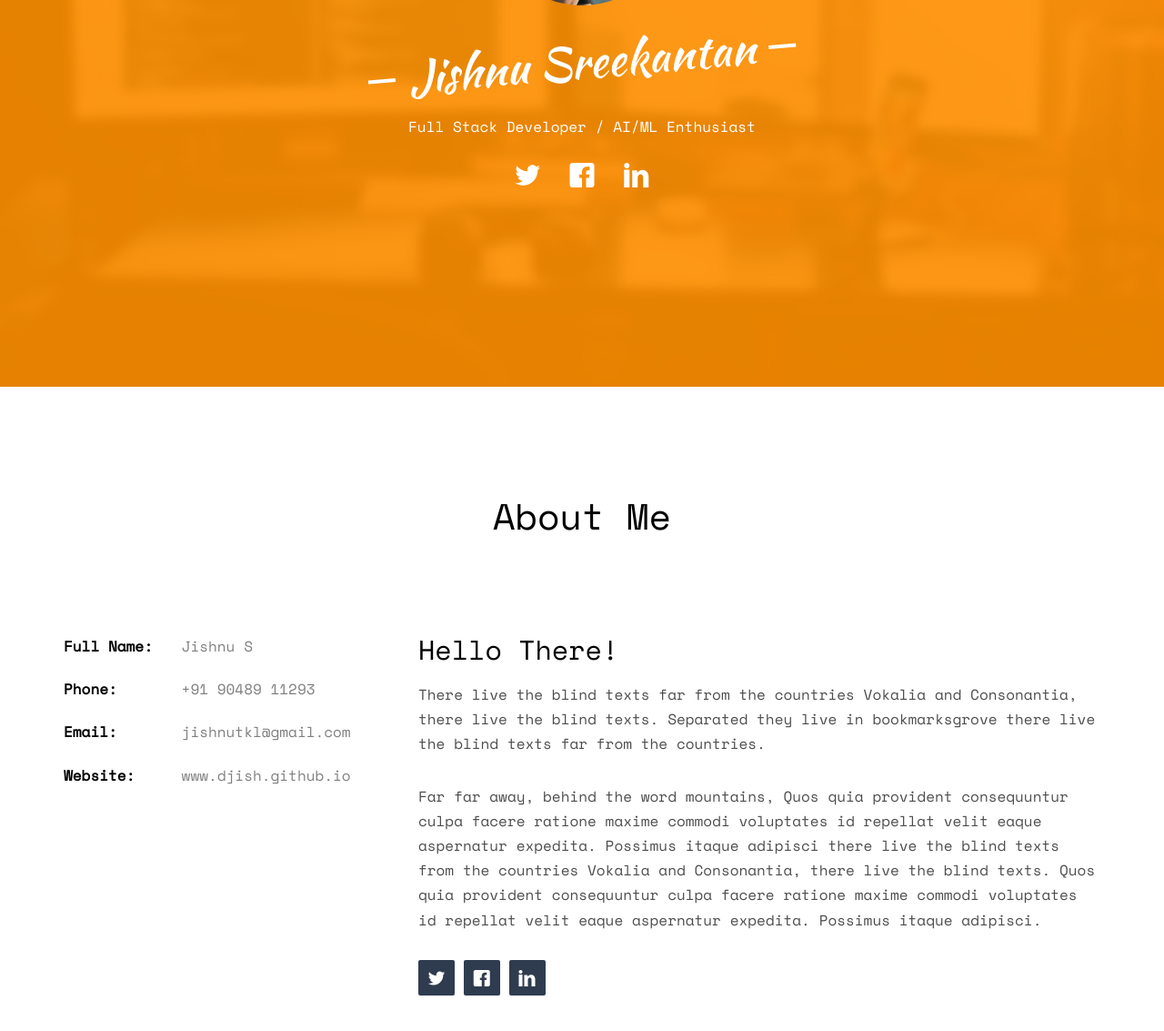
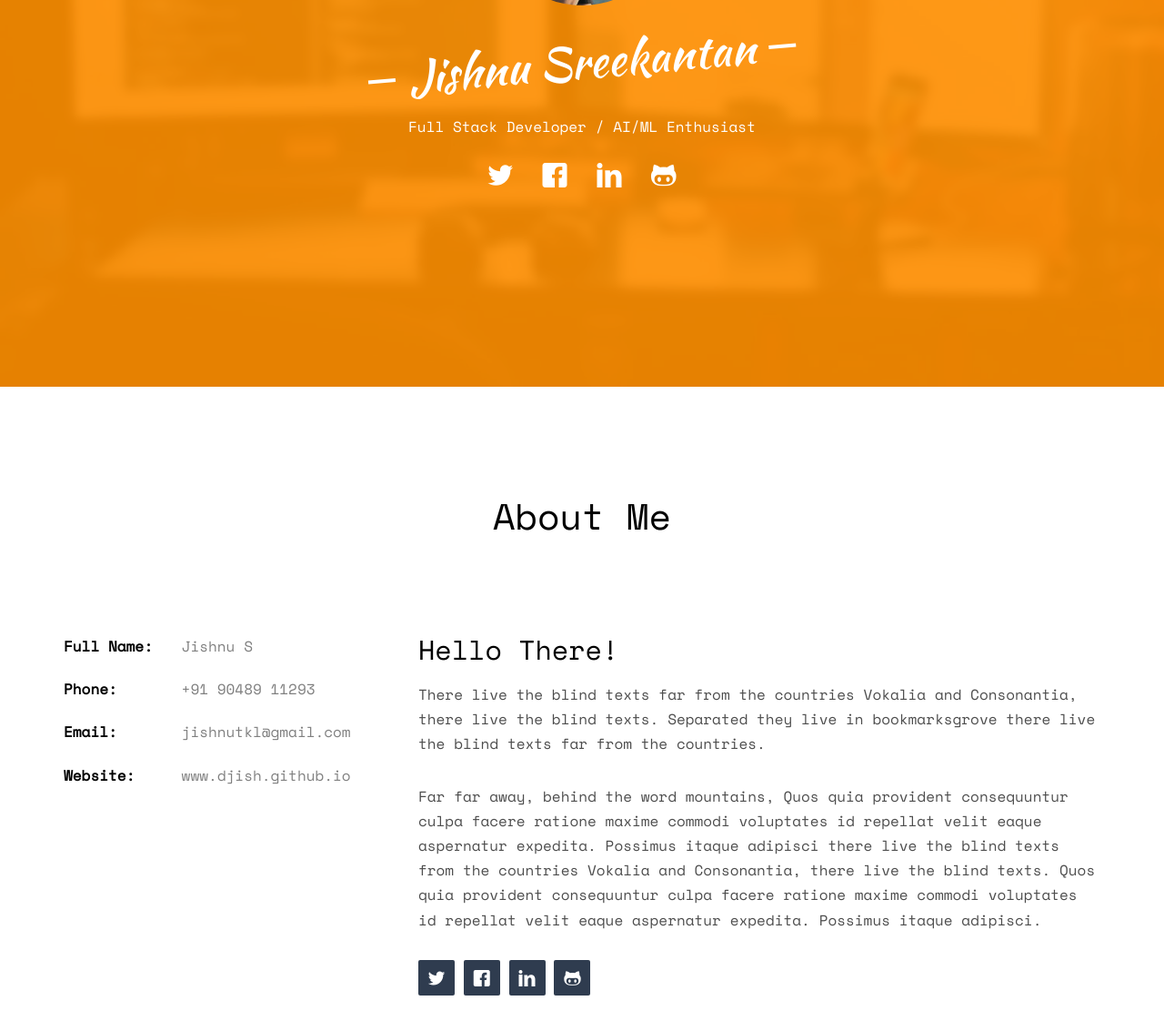
Before and after one commit to djish/djish.github.io, a plain HTML site: page index.html in a window 1280 px wide. Shown: the part 375-1508 px from the top of the page at 91% size. Drawn offline with nearby package versions, Linux system fonts and the light colour scheme; files whose address does not match are found by name.

```diff
--- a/index.html
+++ b/index.html
@@ -75,6 +75,7 @@
 									<li><a href="https://www.linkedin.com/in/jishnu-s-863a7b67/"><i class="icon-twitter2"></i></a></li>
 									<li><a href="https://www.facebook.com/jishnusreekantan.s/"><i class="icon-facebook2"></i></a></li>
 									<li><a href="https://twitter.com/jishnustkl"><i class="icon-linkedin2"></i></a></li>
+									<li><a href="https://github.com/djish"><i class="icon-github"></i></a></li>
 								</ul>
 							</p>
 						</div>
@@ -109,6 +110,7 @@
 							<li><a href="https://www.linkedin.com/in/jishnu-s-863a7b67/"><i class="icon-twitter2"></i></a></li>
 							<li><a href="https://www.facebook.com/jishnusreekantan.s/"><i class="icon-facebook2"></i></a></li>
 							<li><a href="https://twitter.com/jishnustkl"><i class="icon-linkedin2"></i></a></li>
+							<li><a href="https://github.com/djish"><i class="icon-github"></i></a></li>
 						</ul>
 					</p>
 				</div>
```
